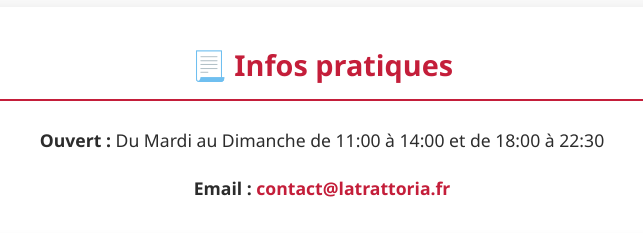
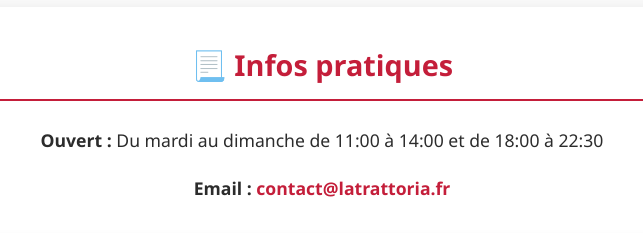
Before and after one commit to marie-btst/projet-devweb, a plain HTML site: page index.html in a window 1280 px wide. Shown: the part 2880-3113 px from the top of the page, 320-963 px from the left. Drawn offline with Linux system fonts and the light colour scheme; grey boxes are pictures that could not be loaded.

Commit message:
Update index.html

```diff
--- a/index.html
+++ b/index.html
@@ -129,7 +129,7 @@
 
   <section id="infos">
     <h2>📃 Infos pratiques</h2>
-    <p><strong>Ouvert :</strong> Du Mardi au Dimanche de 11:00 à 14:00 et de 18:00 à 22:30</p>
+    <p><strong>Ouvert :</strong> Du mardi au dimanche de 11:00 à 14:00 et de 18:00 à 22:30</p>
     <p><strong>Email :</strong> <a href="mailto:contact@latrattoria.fr">contact@latrattoria.fr</a></p>
     <div class="carte-container">
       <iframe src="https://www.google.com/maps/embed?pb=!1m18!1m12!1m3!1d2889.4894737844367!2d1.4440895!3d43.6028!2m3!1f0!2f0!3f0!3m2!1i1024!2i768!4f13.1!3m3!1m2!1s0x12aebf3c3c3c3c3d%3A0x1234567890abcdef!2s24%20Rue%20des%20Carmes%2C%2031000%20Toulouse!5e0!3m2!1sfr!2sfr!4v1234567890" width="100%" height="400" style="border:0;" allowfullscreen="" loading="lazy" referrerpolicy="no-referrer-when-downgrade"></iframe>
```
